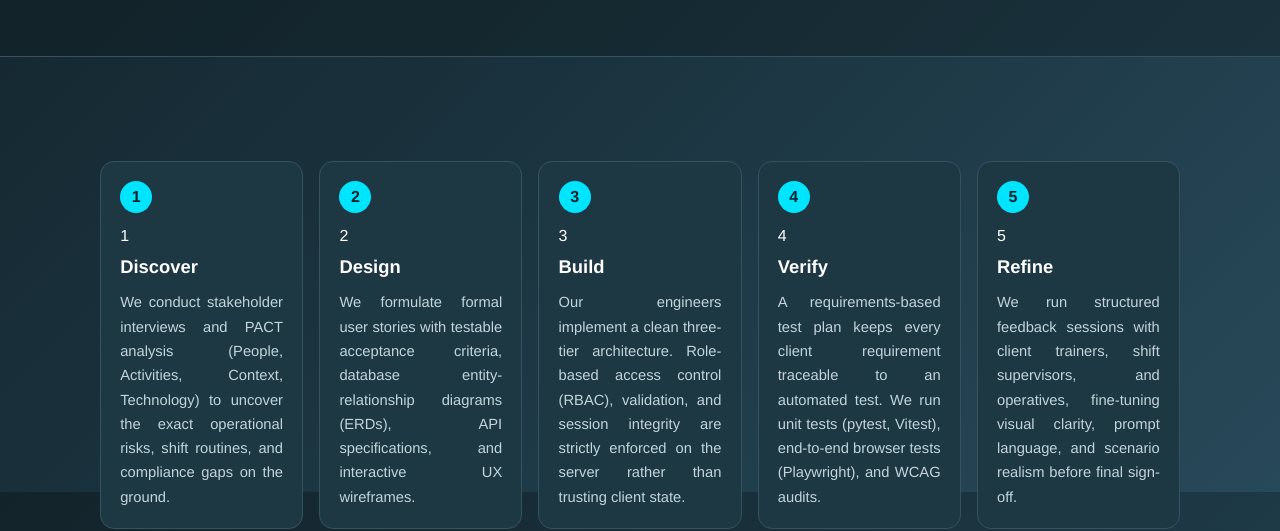
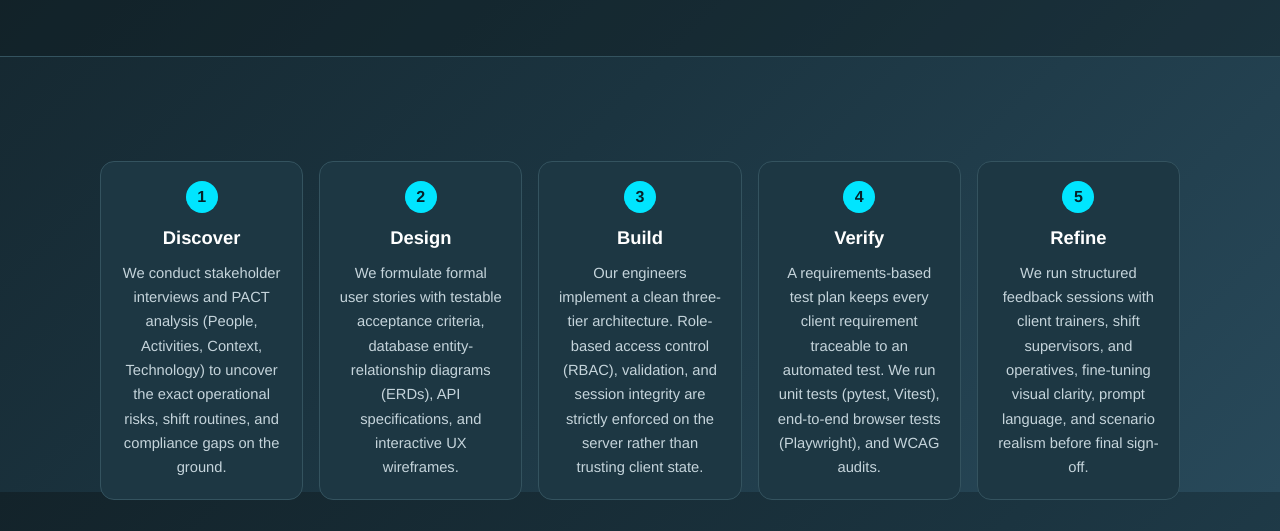
Before and after one commit to jenishstha1/safesphere_interactive_solutions, a plain HTML site: page process.html in a window 1280 px wide. Shown: the part 308-839 px from the top of the page. Drawn offline with Linux system fonts and the light colour scheme.

Commit message:
Center align team member cards and process steps

```diff
--- a/process.html
+++ b/process.html
@@ -7,7 +7,7 @@
   <meta name="description" content="Explore SafeSphere's 5-stage engineering lifecycle: Discover, Design, Build, Verify, and Refine.">
   <link rel="icon" type="image/svg+xml" href="favicon.svg">
   <link rel="icon" type="image/png" href="favicon.png">
-  <link rel="stylesheet" href="styles.css?v=20261014_09">
+  <link rel="stylesheet" href="styles.css?v=20261014_10">
 </head>
 <body>
   <a class="skip" href="#main">Skip to main content</a>
@@ -48,27 +48,22 @@
       <div class="wrap">
         <ol class="steps">
           <li>
-            <div class="step-num">1</div>
             <h3>Discover</h3>
             <p>We conduct stakeholder interviews and PACT analysis (People, Activities, Context, Technology) to uncover the exact operational risks, shift routines, and compliance gaps on the ground.</p>
           </li>
           <li>
-            <div class="step-num">2</div>
             <h3>Design</h3>
             <p>We formulate formal user stories with testable acceptance criteria, database entity-relationship diagrams (ERDs), API specifications, and interactive UX wireframes.</p>
           </li>
           <li>
-            <div class="step-num">3</div>
             <h3>Build</h3>
             <p>Our engineers implement a clean three-tier architecture. Role-based access control (RBAC), validation, and session integrity are strictly enforced on the server rather than trusting client state.</p>
           </li>
           <li>
-            <div class="step-num">4</div>
             <h3>Verify</h3>
             <p>A requirements-based test plan keeps every client requirement traceable to an automated test. We run unit tests (pytest, Vitest), end-to-end browser tests (Playwright), and WCAG audits.</p>
           </li>
           <li>
-            <div class="step-num">5</div>
             <h3>Refine</h3>
             <p>We run structured feedback sessions with client trainers, shift supervisors, and operatives, fine-tuning visual clarity, prompt language, and scenario realism before final sign-off.</p>
           </li>
--- a/styles.css
+++ b/styles.css
@@ -11,8 +11,10 @@
 html{scroll-behavior:smooth;scroll-padding-top:5rem}
 body{margin:0;font-family:var(--font);line-height:1.65;color:var(--fg);
   background:linear-gradient(135deg,var(--canvas),var(--mid) 50%,var(--end)) fixed}
-p, .card p, .lead, article p, .steps p, dd, .drawer-desc{text-align:justify!important;text-justify:inter-word!important}
-.role, .card .role, .person .role{text-align:center!important}
+p, .card:not(.person) p, .lead, article:not(.person) p, dd, .drawer-desc{text-align:justify!important;text-justify:inter-word!important}
+.person, .person p, .person h3, .person .role, .role, .card .role{text-align:center!important}
+.steps li, .steps p, .steps h3{text-align:center!important}
+.steps li::before{margin:0 auto .6rem!important}
 img{max-width:100%;height:auto}
 a{color:var(--accent)}
 a:hover{color:var(--accent-h)}
@@ -76,9 +78,10 @@ h3{margin:.2rem 0 .5rem;font-size:1.15rem}
 dl{margin:0}dt{font-weight:700;margin-top:.8rem}dd{margin:0;color:var(--muted)}
 
 .steps{list-style:none;counter-reset:s;display:grid;grid-template-columns:repeat(5,1fr);gap:1rem;padding:0;margin-top:2rem}
-.steps li{counter-increment:s;background:var(--surface);border:1px solid var(--line);border-radius:14px;padding:1.2rem}
-.steps li::before{content:counter(s);display:grid;place-items:center;width:2rem;height:2rem;border-radius:50%;background:var(--accent);color:var(--on-accent);font-weight:700;margin-bottom:.6rem}
-.steps p{color:var(--muted);font-size:.92rem;margin:0}
+.steps li{counter-increment:s;background:var(--surface);border:1px solid var(--line);border-radius:14px;padding:1.2rem;text-align:center}
+.steps li::before{content:counter(s);display:grid;place-items:center;width:2rem;height:2rem;border-radius:50%;background:var(--accent);color:var(--on-accent);font-weight:700;margin:0 auto .6rem}
+.steps h3{text-align:center;margin:.2rem 0 .5rem}
+.steps p{color:var(--muted);font-size:.92rem;margin:0;text-align:center!important}
 
 .pills{list-style:none;display:flex;flex-wrap:wrap;gap:.5rem;padding:0;margin:0}
 .pills li{background:var(--raised);padding:.3rem .8rem;border-radius:999px;font-size:.88rem;color:var(--fg)}
```
Also changed, not shown: about.html (+1 -1 lines), brand.html (+1 -1 lines), contact.html (+1 -1 lines), demo.html (+1 -1 lines), index.html (+1 -1 lines), services.html (+1 -1 lines), skills.html (+1 -1 lines), team.html (+10 -8 lines), work.html (+1 -1 lines).
